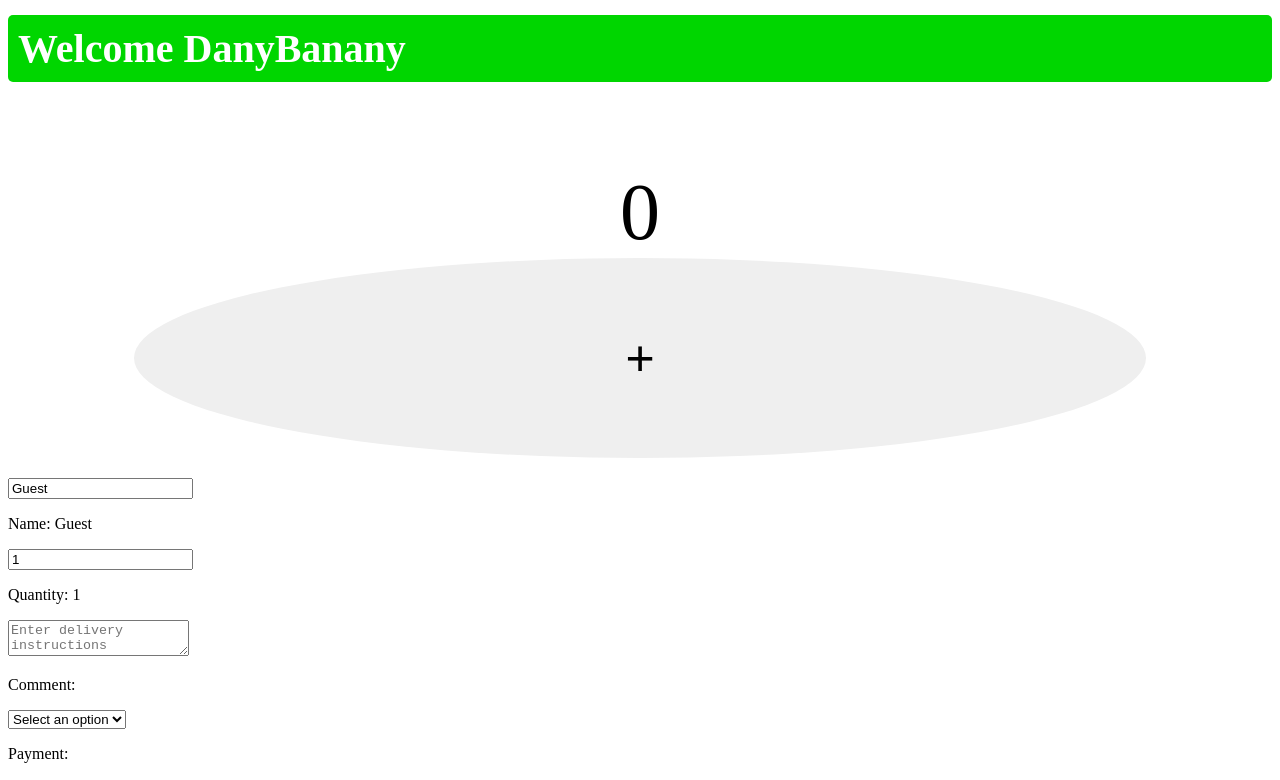
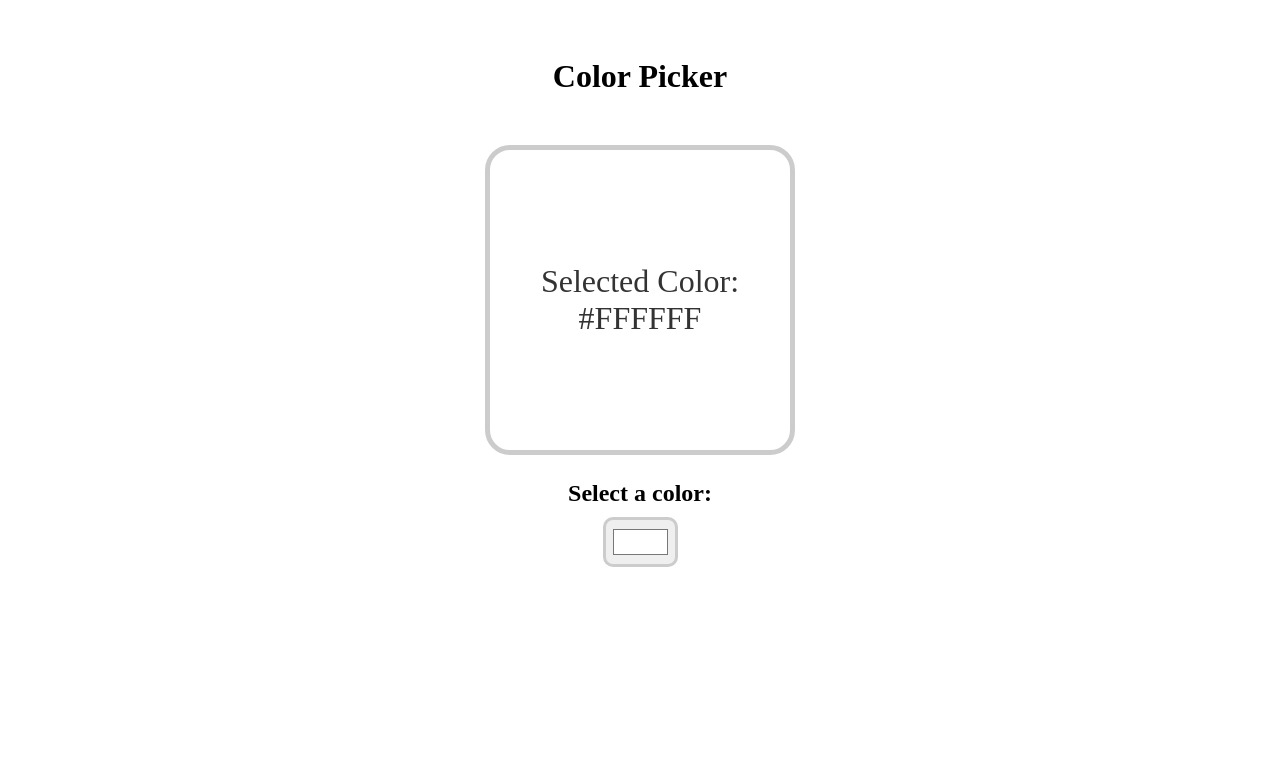
Before and after one commit to DaniahAbukabeer/REACTJS, a React (Vite) app in the folder my-react-app/: page / in a window 1280 px wide. Shown: the top 780 px of the page. Built offline with nearby package versions, Linux system fonts and the light colour scheme.

Commit message:
done with part 10, made a color picker as a practice exersice(lmao i cant spell)

```diff
--- a/my-react-app/src/App.jsx
+++ b/my-react-app/src/App.jsx
@@ -9,6 +9,7 @@
 import Counter from "./Counter";
 import MyComponent from "./myComponent";
 import MyComponentNew from "./MyComponentNew";
+import ColorPicker from "./ColorPicker";
 
 function App() {
   const fruits = [{id:0,name:"apple", calories:95},
@@ -26,15 +27,17 @@
     const empty = [];
   return (
   <div>
-    <UserGreating isLoggedIn={true} username="DanyBanany"/>
+    {/* <UserGreating isLoggedIn={true} username="DanyBanany"/>
 
 
-      <Counter/>
+      <Counter/> */}
+
+      <ColorPicker></ColorPicker>
 
 
 
 
-    <MyComponentNew/>
+    {/* <MyComponentNew/>
     <Card/>
     <Card/>
     <Card/>
@@ -52,13 +55,13 @@
     <Student name="squidward" age={50} isStudent={false}/>
     <Student name="sandy" age={27} isStudent={true}/>
     <Student name="mewomeow" age={30} isStudent={true}/>
-    <Student name="heheheh"/>
+    <Student name="heheheh"/> */}
 
-    <Student/>
+    {/* <Student/>
     <Student name="Larry"/>
 
 
-    <Button/>
+    <Button/> */}
   </div>
  );
 }
--- /dev/null
+++ b/my-react-app/src/ColorPicker.jsx
@@ -0,0 +1,24 @@
+import React, {useState} from "react"
+
+function ColorPicker(){
+    const [color, setColor] = useState("#FFFFFF");
+
+
+    function handleColorChange(event){
+        setColor(event.target.value);
+    }
+    return(<div className="color-picker-container">
+        <h1>
+            Color Picker
+        </h1>
+        <div className="color-display" style={{backgroundColor: color}}>
+            <p>Selected Color: {color}</p>
+
+        </div>
+        <label>Select a color:</label>
+        <input type="color" value={color} onChange={handleColorChange}/>
+    </div>);
+
+}
+
+export default ColorPicker
--- a/my-react-app/src/index.css
+++ b/my-react-app/src/index.css
@@ -118,3 +118,53 @@
   background-color: rgb(203, 90, 255);
   cursor: pointer;
 }
+
+
+.body{
+  font-family: Arial, Helvetica, sans-serif;
+
+}
+
+.color-picker-container{
+  display: flex;
+  flex-direction: column;
+  align-items: center;
+}
+
+h1{
+  margin: 50px;
+  font: 3rem;
+}
+
+.color-display{
+  width: 300px;
+  height: 300px;
+  display: flex;
+  justify-content: center;
+  align-items: center;
+  border: 5px solid hsl(0, 0%, 80%);
+  border-radius: 25px;
+  margin-bottom: 25px;
+  transition: 0.25s ease;
+}
+
+.color-display p{
+  color: hsl(0, 0%, 20%);
+  font-size: 2rem;
+  text-align: center;
+}
+
+label{
+  font-size: 1.5rem;
+  font-weight: bold;
+  margin-bottom: 10px;
+
+}
+
+input[type="color"]{
+  width: 75px;
+  height: 50px;
+  padding: 5px;
+  border-radius: 10px;
+  border: 3px solid hsl(0, 0%, 80%);
+}
```
